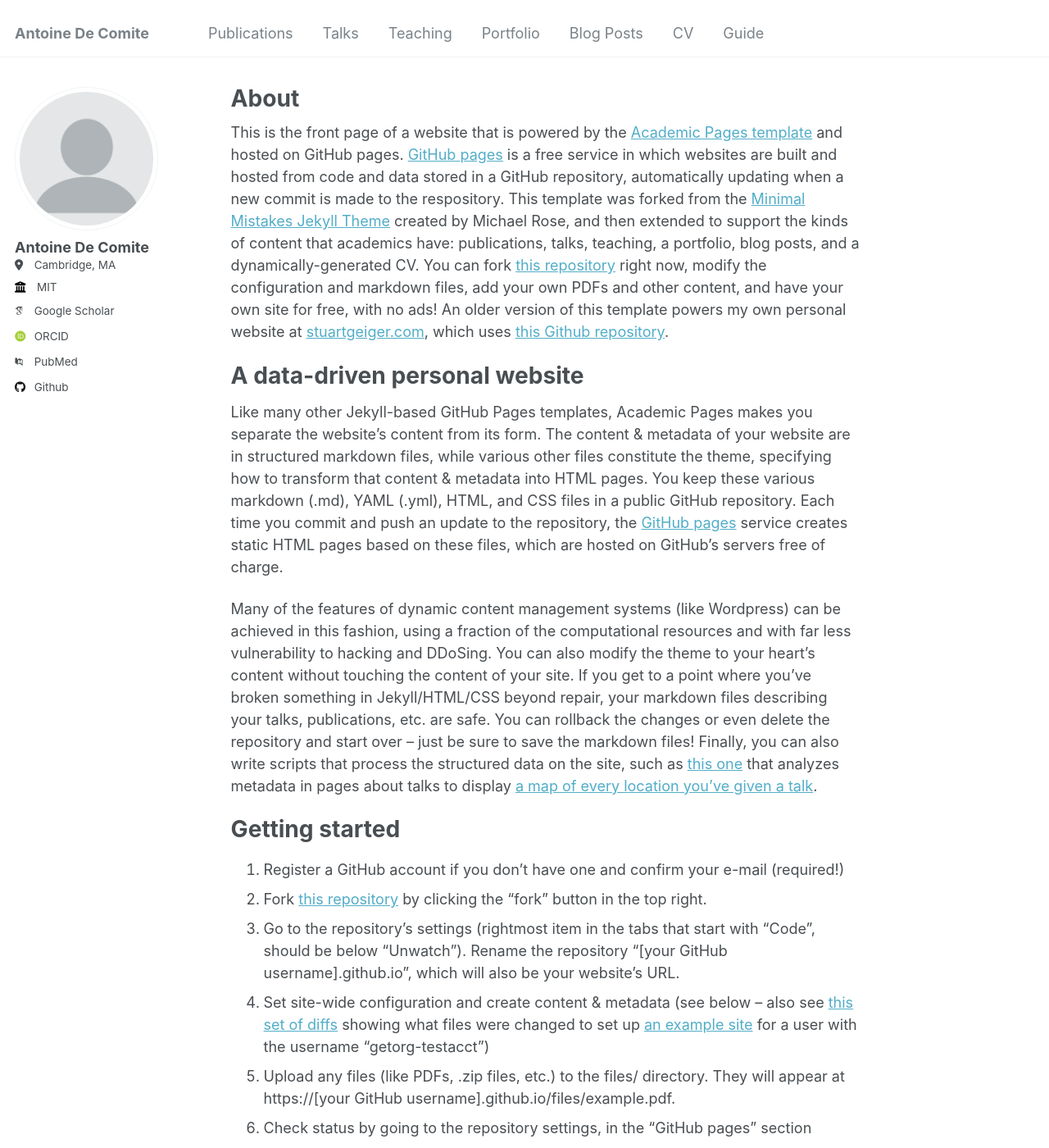
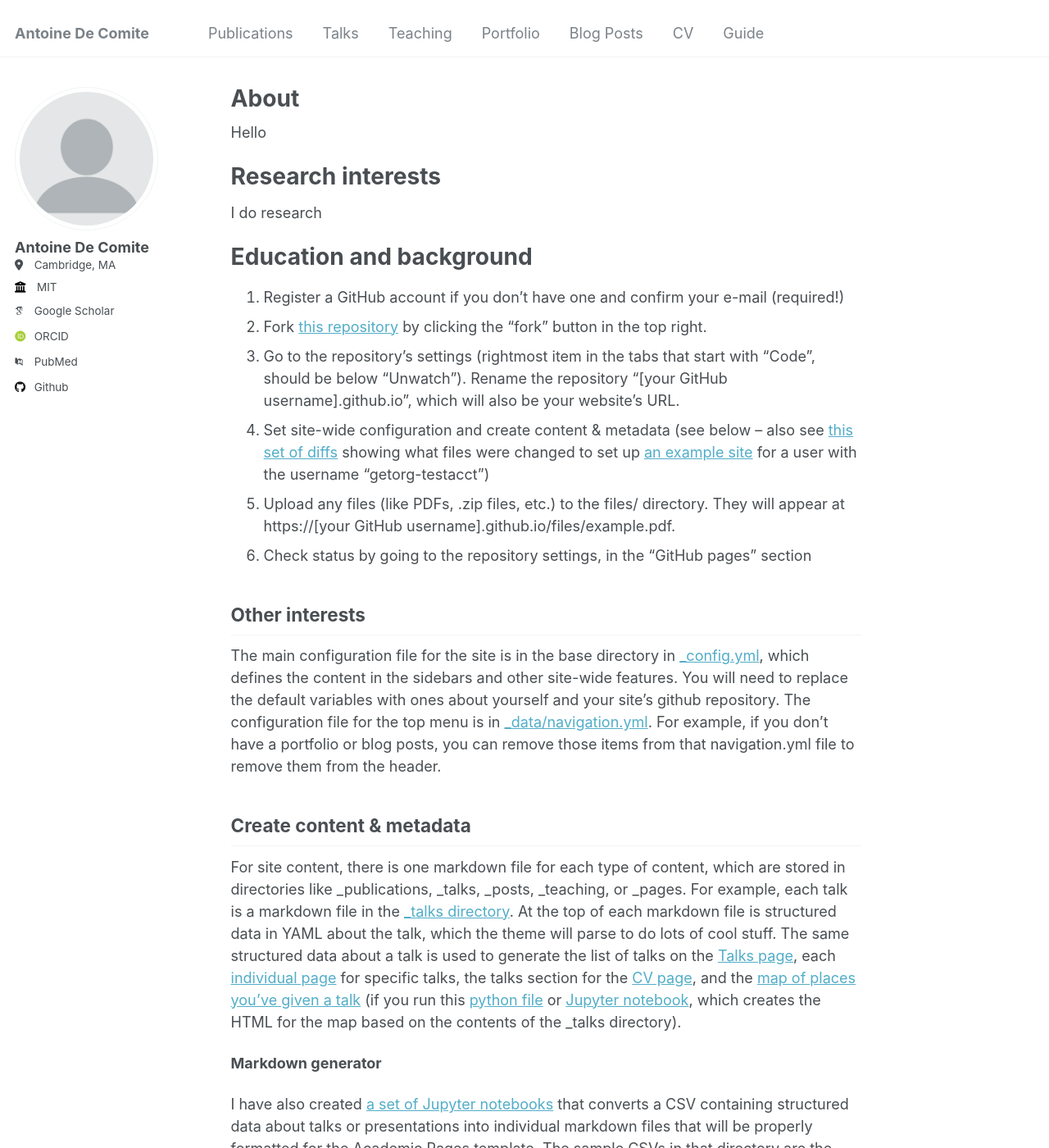
Before and after one commit to decomiteA/decomiteA.github.io, a Jekyll site: the page built from _pages/about.md, in a window 1280 px wide and 1400 px high. Shown: the whole window at 82% size. Built offline with Jekyll 4.4.1, drawn with Linux system fonts in a browser that asks for light colours; some web fonts are replaced; some of the changed text lies outside the part shown.

Commit message:
Update about.md

```diff
--- a/_pages/about.md
+++ b/_pages/about.md
@@ -7,15 +7,13 @@ redirect_from:
   - /about.html
 ---
 
-This is the front page of a website that is powered by the [Academic Pages template](https://github.com/academicpages/academicpages.github.io) and hosted on GitHub pages. [GitHub pages](https://pages.github.com) is a free service in which websites are built and hosted from code and data stored in a GitHub repository, automatically updating when a new commit is made to the respository. This template was forked from the [Minimal Mistakes Jekyll Theme](https://mmistakes.github.io/minimal-mistakes/) created by Michael Rose, and then extended to support the kinds of content that academics have: publications, talks, teaching, a portfolio, blog posts, and a dynamically-generated CV. You can fork [this repository](https://github.com/academicpages/academicpages.github.io) right now, modify the configuration and markdown files, add your own PDFs and other content, and have your own site for free, with no ads! An older version of this template powers my own personal website at [stuartgeiger.com](http://stuartgeiger.com), which uses [this Github repository](https://github.com/staeiou/staeiou.github.io).
+Hello
 
-A data-driven personal website
+Research interests
 ======
-Like many other Jekyll-based GitHub Pages templates, Academic Pages makes you separate the website's content from its form. The content & metadata of your website are in structured markdown files, while various other files constitute the theme, specifying how to transform that content & metadata into HTML pages. You keep these various markdown (.md), YAML (.yml), HTML, and CSS files in a public GitHub repository. Each time you commit and push an update to the repository, the [GitHub pages](https://pages.github.com/) service creates static HTML pages based on these files, which are hosted on GitHub's servers free of charge.
+I do research
 
-Many of the features of dynamic content management systems (like Wordpress) can be achieved in this fashion, using a fraction of the computational resources and with far less vulnerability to hacking and DDoSing. You can also modify the theme to your heart's content without touching the content of your site. If you get to a point where you've broken something in Jekyll/HTML/CSS beyond repair, your markdown files describing your talks, publications, etc. are safe. You can rollback the changes or even delete the repository and start over -- just be sure to save the markdown files! Finally, you can also write scripts that process the structured data on the site, such as [this one](https://github.com/academicpages/academicpages.github.io/blob/master/talkmap.ipynb) that analyzes metadata in pages about talks to display [a map of every location you've given a talk](https://academicpages.github.io/talkmap.html).
-
-Getting started
+Education and background
 ======
 1. Register a GitHub account if you don't have one and confirm your e-mail (required!)
 1. Fork [this repository](https://github.com/academicpages/academicpages.github.io) by clicking the "fork" button in the top right.
@@ -24,7 +22,7 @@ Getting started
 1. Upload any files (like PDFs, .zip files, etc.) to the files/ directory. They will appear at https://[your GitHub username].github.io/files/example.pdf.
 1. Check status by going to the repository settings, in the "GitHub pages" section
 
-Site-wide configuration
+Other interests
 ------
 The main configuration file for the site is in the base directory in [_config.yml](https://github.com/academicpages/academicpages.github.io/blob/master/_config.yml), which defines the content in the sidebars and other site-wide features. You will need to replace the default variables with ones about yourself and your site's github repository. The configuration file for the top menu is in [_data/navigation.yml](https://github.com/academicpages/academicpages.github.io/blob/master/_data/navigation.yml). For example, if you don't have a portfolio or blog posts, you can remove those items from that navigation.yml file to remove them from the header.
 
```
